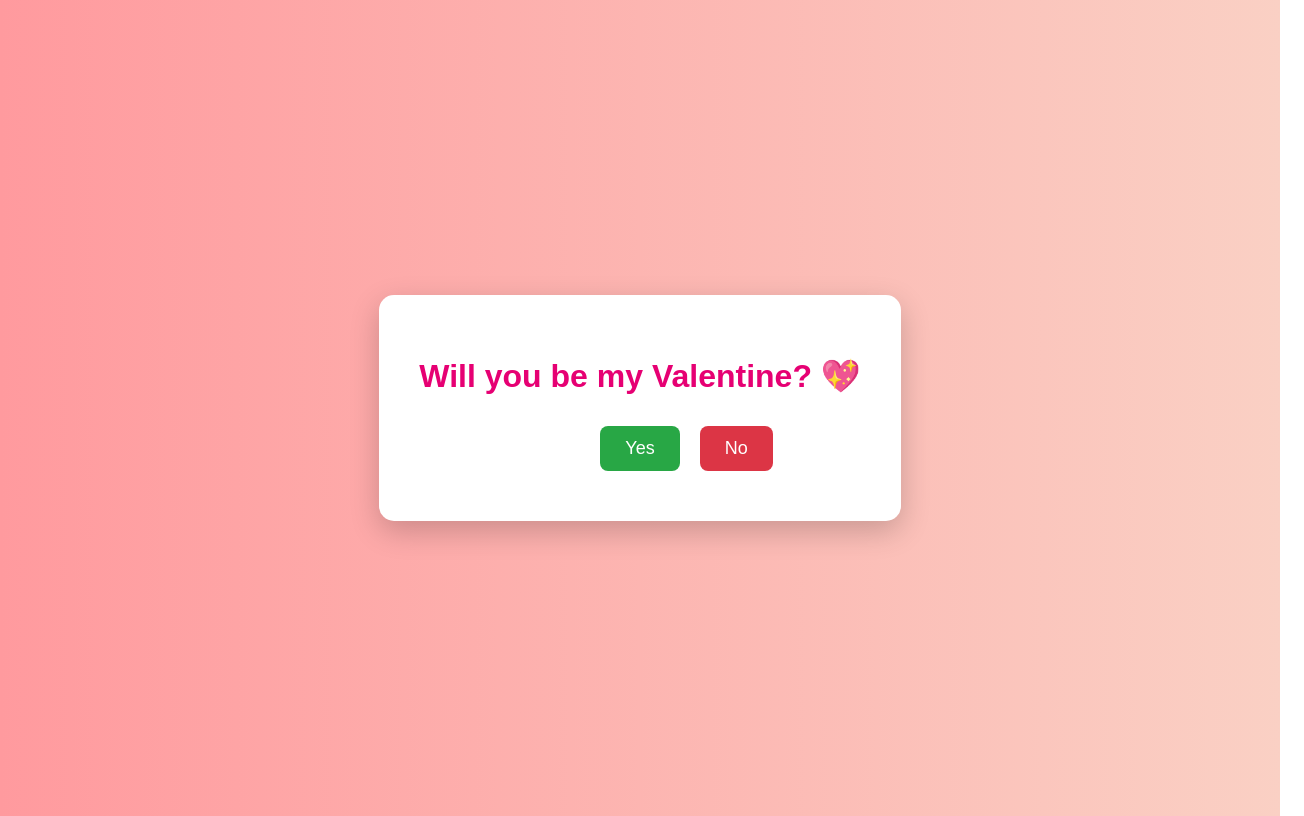
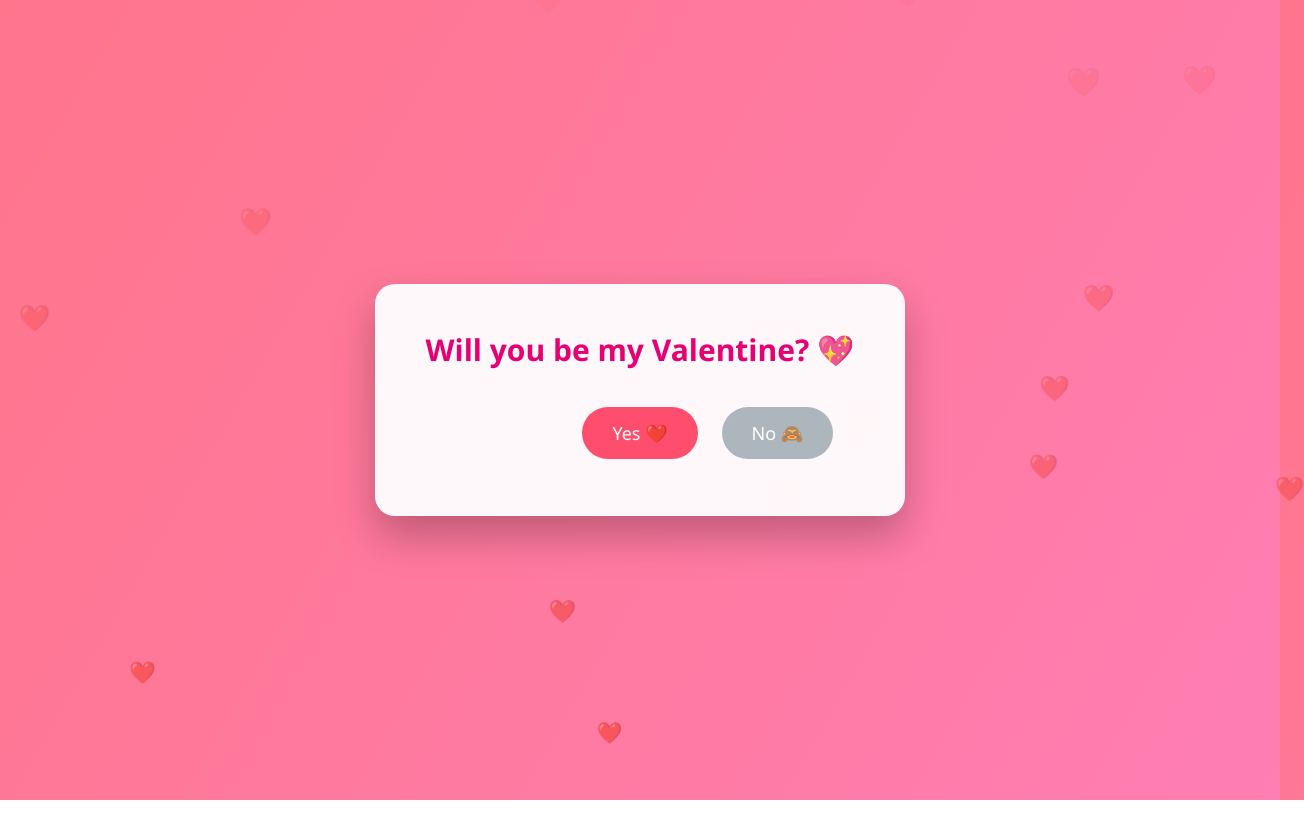
Before and after one commit to abdusmia4-ctrl/valentine, a plain HTML site: page index.html in a window 1280 px wide. Shown: the whole page, 1304 px wide, since content can reach past the window. Drawn offline with Linux system fonts and the light colour scheme.

Commit message:
Refactor Valentine's Day HTML and styles

```diff
--- a/index.html
+++ b/index.html
@@ -3,78 +3,162 @@
 <head>
 <meta charset="UTF-8">
 <title>For My Valentine ❤️</title>
+
 <style>
+    * {
+        margin: 0;
+        padding: 0;
+        box-sizing: border-box;
+        font-family: 'Segoe UI', sans-serif;
+    }
+
     body {
         height: 100vh;
+        overflow: hidden;
+        background: linear-gradient(120deg, #ff758c, #ff7eb3);
         display: flex;
         justify-content: center;
         align-items: center;
-            background: linear-gradient(to right, #ff9a9e, #fad0c4);
-            font-family: Arial, sans-serif;
+        position: relative;
+    }
+
+    /* Floating hearts */
+    .heart {
+        position: absolute;
+        bottom: -20px;
+        font-size: 20px;
+        color: rgba(255, 255, 255, 0.7);
+        animation: float 6s linear infinite;
+    }
+
+    @keyframes float {
+        0% {
+            transform: translateY(0) scale(1);
+            opacity: 1;
+        }
+        100% {
+            transform: translateY(-110vh) scale(1.5);
+            opacity: 0;
+        }
     }
 
     .card {
-            background: white;
-            padding: 40px;
-            border-radius: 15px;
+        background: rgba(255, 255, 255, 0.95);
+        padding: 45px 50px;
+        border-radius: 20px;
         text-align: center;
-            box-shadow: 0 10px 30px rgba(0,0,0,0.2);
+        box-shadow: 0 20px 40px rgba(0,0,0,0.25);
         position: relative;
+        z-index: 2;
     }
 
     h1 {
         color: #e60073;
+        margin-bottom: 25px;
+        font-size: 30px;
     }
 
     button {
-            padding: 12px 25px;
+        padding: 14px 30px;
         font-size: 18px;
         border: none;
-            border-radius: 8px;
+        border-radius: 30px;
         cursor: pointer;
-            margin: 10px;
-            position: relative;
+        margin: 12px;
+        transition: 0.3s;
     }
 
     #yesBtn {
-            background-color: #28a745;
+        background: #ff4d6d;
         color: white;
     }
 
+    #yesBtn:hover {
+        background: #e60050;
+        transform: scale(1.1);
+    }
+
     #noBtn {
-            background-color: #dc3545;
+        background: #adb5bd;
         color: white;
         position: absolute;
     }
+
+    .final {
+        text-align: center;
+        animation: fadeIn 1.5s ease;
+    }
+
+    .final h1 {
+        font-size: 34px;
+        color: #e60073;
+    }
+
+    .final img {
+        width: 220px;
+        margin: 25px 0;
+        border-radius: 15px;
+        box-shadow: 0 10px 20px rgba(0,0,0,0.2);
+    }
+
+    @keyframes fadeIn {
+        from {
+            opacity: 0;
+            transform: scale(0.8);
+        }
+        to {
+            opacity: 1;
+            transform: scale(1);
+        }
+    }
 </style>
 </head>
+
 <body>
 
-<div class="card">
+<div class="card" id="card">
     <h1>Will you be my Valentine? 💖</h1>
-    <button id="yesBtn">Yes</button>
-    <button id="noBtn">No</button>
+    <button id="yesBtn">Yes ❤️</button>
+    <button id="noBtn">No 🙈</button>
 </div>
 
 <script>
     const noBtn = document.getElementById("noBtn");
-    const yesBtn = document.getElementById("yesBtn");
+    const card = document.getElementById("card");
 
+    // NO button runs away
     noBtn.addEventListener("mouseover", () => {
-        const x = Math.floor(Math.random() * 300) - 150;
-        const y = Math.floor(Math.random() * 300) - 150;
-
+        const x = Math.random() * 250 - 125;
+        const y = Math.random() * 150 - 75;
         noBtn.style.transform = `translate(${x}px, ${y}px)`;
     });
 
-    yesBtn.addEventListener("click", () => {
-        document.body.innerHTML = `
-            <h1 style="color:#e60073; text-align:center;">
-                I knew it! ❤️🥰 <br><br>
-                Happy Valentine’s Day!
+    // YES clicked
+    document.getElementById("yesBtn").addEventListener("click", () => {
+        card.innerHTML = `
+            <div class="final">
+                <h1>I knew it! 💖</h1>
+                <img src="https://images.unsplash.com/photo-1509042239860-f550ce710b93" alt="Roses">
+                <h1>
+                    So you are the Valentine <br>
+                    of <br>
+                    <strong>Mr. Sattar ❤️</strong>
                 </h1>
+            </div>
         `;
     });
+
+    // Create floating hearts
+    setInterval(() => {
+        const heart = document.createElement("div");
+        heart.className = "heart";
+        heart.innerHTML = "❤️";
+        heart.style.left = Math.random() * 100 + "vw";
+        heart.style.animationDuration = (Math.random() * 3 + 3) + "s";
+        document.body.appendChild(heart);
+
+        setTimeout(() => heart.remove(), 6000);
+    }, 300);
 </script>
 
 </body>
```
Lines whose indentation alone changed are shown as unchanged.
